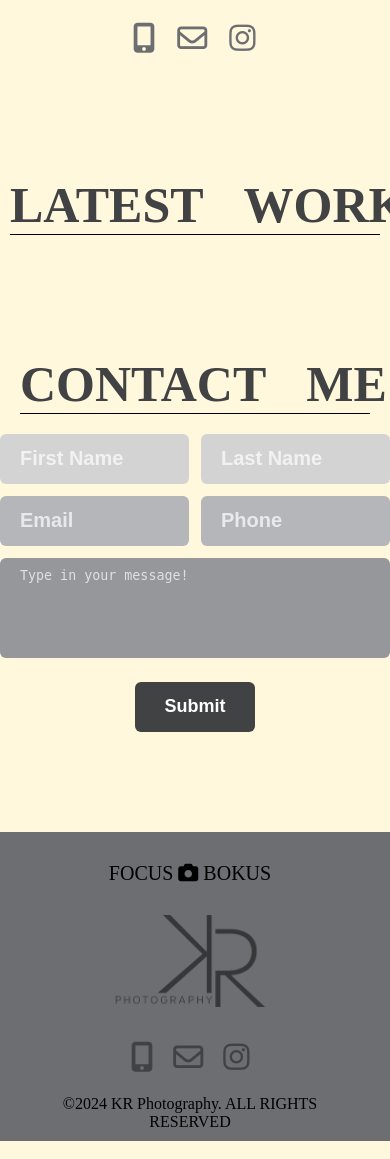
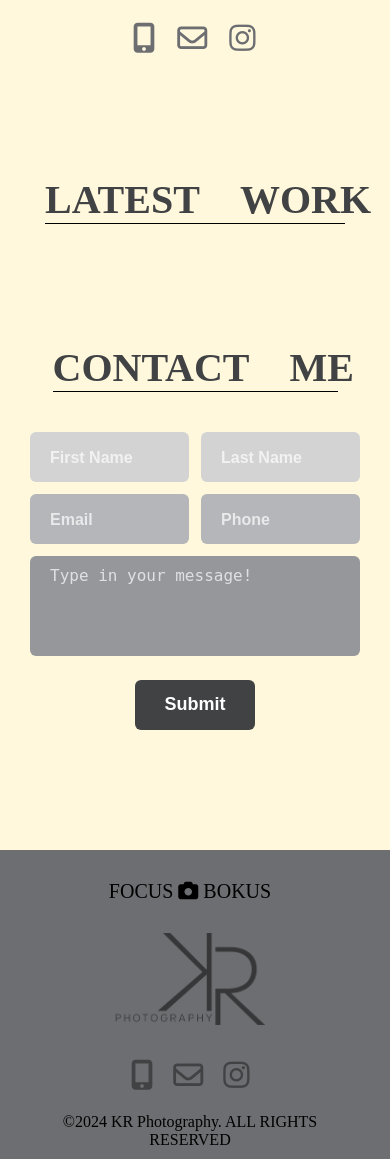
Before and after one commit to Dimpex0/KRWebsite, a Django app: page / in a window 390 px wide; the page is wider, and only the part inside the window is pictured. Shown: the part 306-1465 px from the top of that part. Run offline with Django 5.2, Linux system fonts and the light colour scheme; data that the repository does not hold is empty; some libraries are stand-ins or nearby versions; some web fonts are replaced.

Commit message:
fixed some minor design bugs

```diff
--- a/static/styles/album_animation.css
+++ b/static/styles/album_animation.css
@@ -33,6 +33,7 @@
     font-size: 28px;
     color: white;
     text-align: center;
+    padding: 0 10px;
 }
 
 .album-card {
--- a/static/styles/home.css
+++ b/static/styles/home.css
@@ -52,7 +52,7 @@ section {
 .contact-form {
     max-width: 800px;
     margin: auto;
-    padding: 20px 50px;
+    padding: 20px 30px;
     color: white;
 }
 
@@ -129,8 +129,18 @@ section {
     color: black;
 }
 
-@media screen and (max-width: 1000px) {
-    .contact-form {
-        padding: 0;
+@media screen and (max-width: 390px) {
+    .section-heading {
+        font-size: 40px;
+        width: 300px;
+    }
+
+    .contact-me .section-heading {
+        font-size: 40px;
+        width: 285px;
+    }
+
+    .contact-form ::placeholder {
+        font-size: 16px;
     }
 }
--- a/templates/base.html
+++ b/templates/base.html
@@ -5,7 +5,9 @@
 <head>
     <meta charset="UTF-8">
     <meta name="viewport" content="width=device-width, initial-scale=1">
+    <link rel="canonical" href="https://k-ruseva.eu{{ request.path }}">
     <title>{% block title %}Karolina Ruseva | KR Photography{% endblock %}</title>
+    <link rel="icon" href="{% static 'images/icon_logo.png' %}">
     <script src="https://kit.fontawesome.com/0b1ca8c563.js" crossorigin="anonymous"></script>
     <link rel="stylesheet" href="https://use.typekit.net/mky2dau.css">
     <link rel="stylesheet" href="{% static 'styles/base.css' %}">
```
Also changed, not shown: media_files/albums/20231205_100332434_iOS.jpg (added), static/images/icon_logo.png (added).
